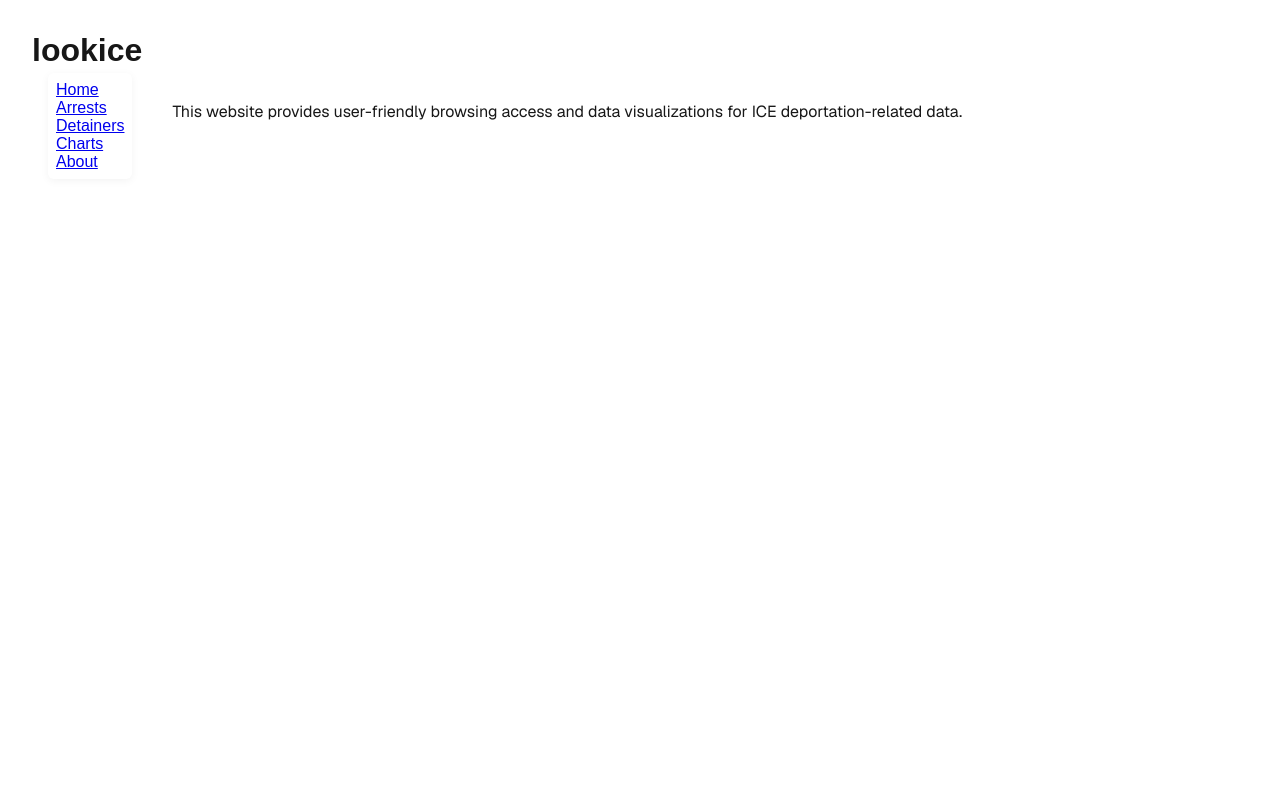
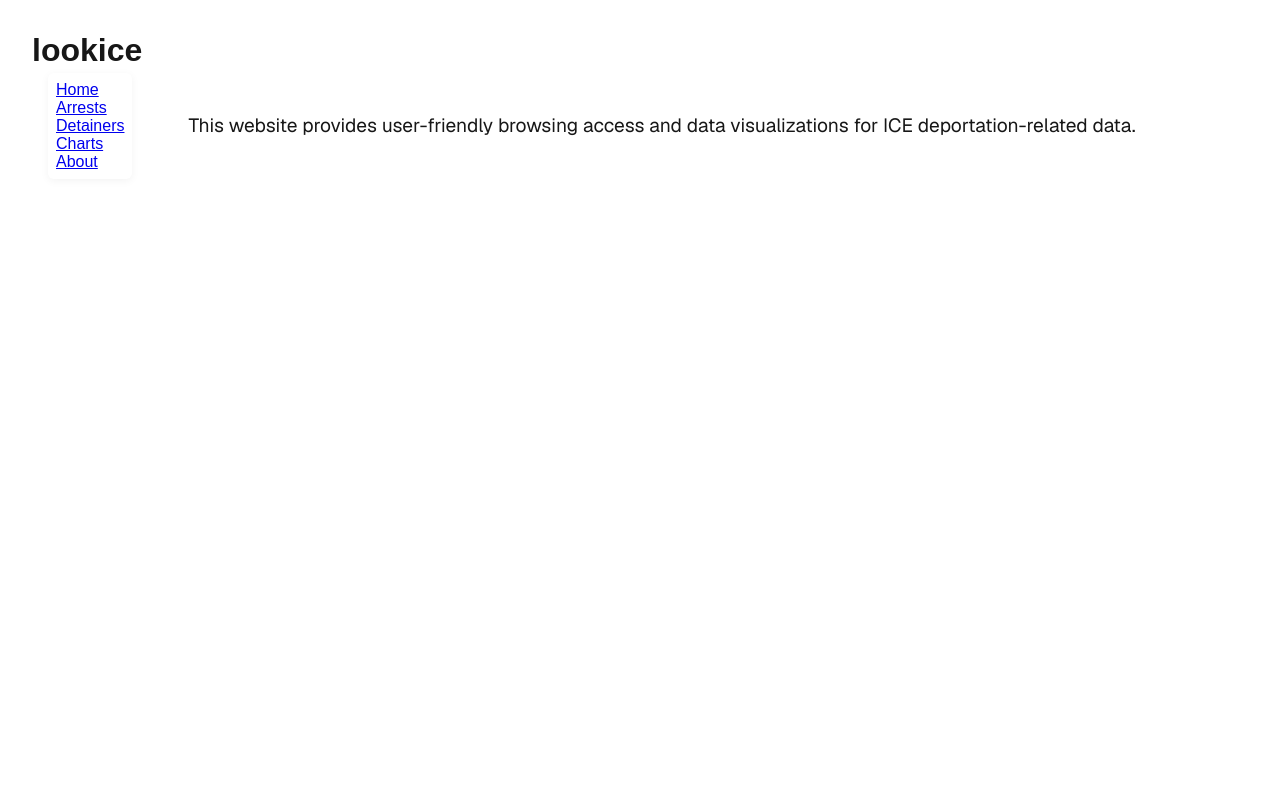
Before and after one commit to warriorpostman/look-ice-web, a Next.js app: page / in a window 1280 px wide. Shown: the top 800 px of the page. Built offline with nearby package versions, Linux system fonts and the light colour scheme.

Commit message:
stylize paragraph

```diff
--- a/src/app/globals.css
+++ b/src/app/globals.css
@@ -18,6 +18,11 @@ main {
   main {
     display: block;
   }
+}
+
+p {
+  margin: 12px 16px;
+  font-size: larger;
 }
 
 html,
```
